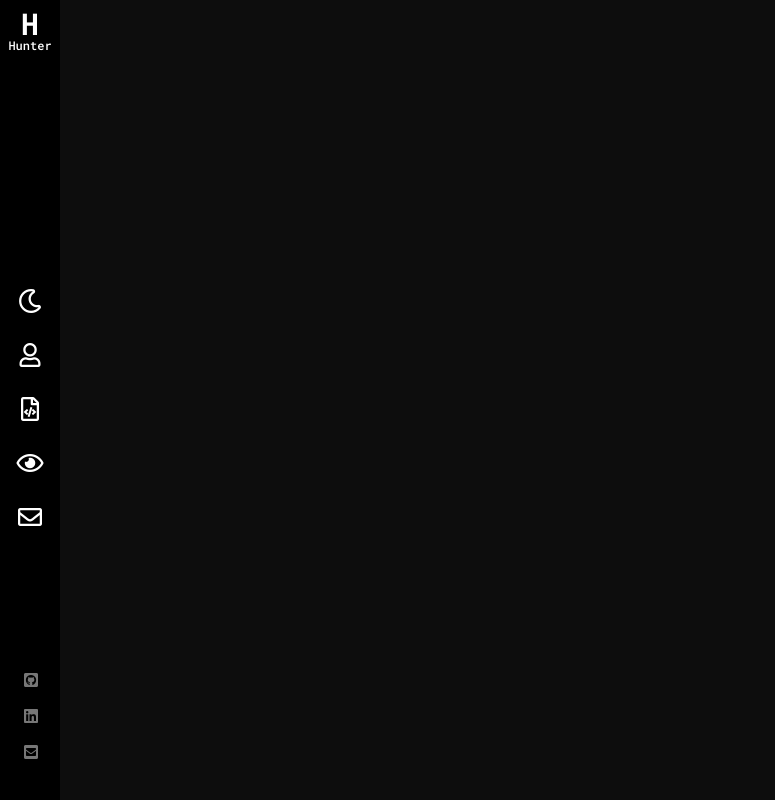
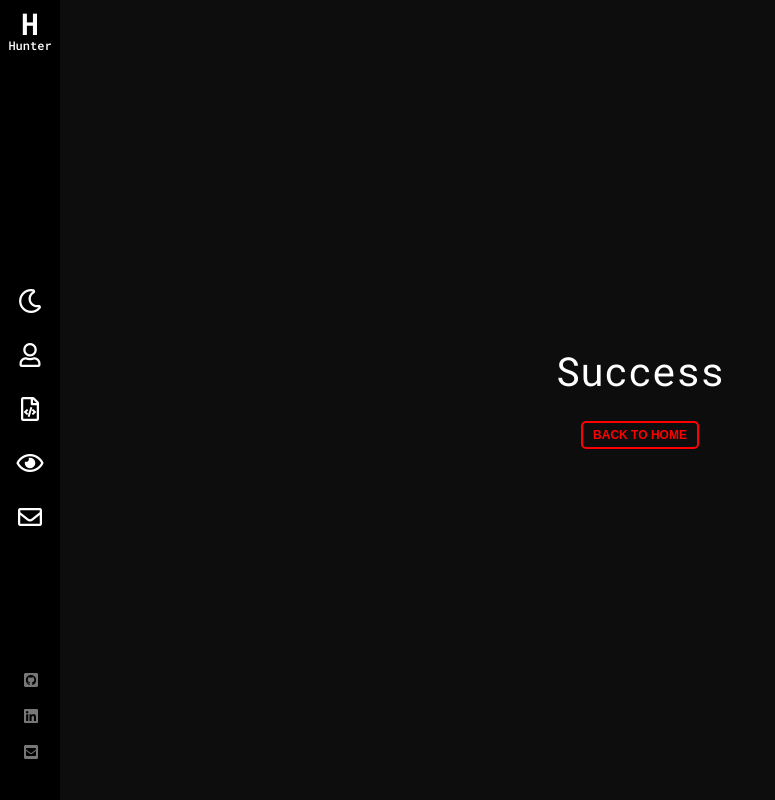
Before and after one commit to hunterluker/portfolio, a React (Create React App) app: page /success in a window 1280 px wide. Shown: the whole page, without its empty margins (0-775 px from the left). Built offline with nearby package versions, Linux system fonts and the light colour scheme.

Commit message:
add success view

```diff
--- a/src/Components/Contact/Contact.js
+++ b/src/Components/Contact/Contact.js
@@ -38,7 +38,12 @@ export default class Contact extends Component {
 
     await axios.post('/api/send', { message, name, email });
 
-    this.props.history.push('/');
+    this.setState({
+      name: '',
+      email: '',
+      message: ''
+    });
+    this.props.history.push('/success');
   };
 
   render() {
--- /dev/null
+++ b/src/Components/Success/Success.css
@@ -0,0 +1,55 @@
+.success-section {
+  display: flex;
+  flex-direction: column;
+  align-items: center;
+  justify-content: center;
+  height: 100vh;
+  width: 80%;
+  color: #fff;
+  animation: pageScale 0.8s;
+  overflow: hidden;
+  margin: 0 auto;
+}
+
+.success-section h1 {
+  font-size: 40px;
+  color: #fff;
+  margin-bottom: 10px;
+}
+
+.success-section p {
+  font-size: 12px;
+  text-align: center;
+}
+
+.success-btn {
+  margin-top: 20px;
+  background: transparent;
+  border: 2px solid red;
+  border-radius: 5px;
+  color: red;
+  font-size: 12px;
+  font-weight: 900;
+  padding: 5px 10px;
+  text-transform: uppercase;
+}
+
+.success-btn:hover {
+  background-color: #fd0808;
+  color: rgba(0, 0, 0, 0.95);
+  cursor: pointer;
+}
+
+.success-btn:active {
+  background-color: #fd0808;
+  color: rgba(0, 0, 0, 0.95);
+}
+
+@keyframes pageScale {
+  0% {
+    transform: scale(0.7);
+  }
+  100% {
+    transform: scale(1);
+  }
+}
--- /dev/null
+++ b/src/Components/Success/Success.js
@@ -0,0 +1,14 @@
+import React from 'react';
+import { Link } from 'react-router-dom';
+import './Success.css';
+
+export default function Success() {
+  return (
+    <div className="success-section">
+      <h1>Success</h1>
+      <Link to="/">
+        <button className="success-btn">Back To Home</button>
+      </Link>
+    </div>
+  );
+}
--- a/src/routes.js
+++ b/src/routes.js
@@ -7,9 +7,11 @@ import About from './Components/About/About';
 import Contact from './Components/Contact/Contact';
 import Portfolio from './Components/Portfolio/Portfolio';
 import Skills from './Components/Skills/Skills';
+import Success from './Components/Success/Success';
 
 export default (
   <Switch>
+    <Route path="/success" component={Success} />
     <Route path="/skills" component={Skills} />
     <Route path="/portfolio" component={Portfolio} />
     <Route path="/contact" component={Contact} />
```
Also changed, not shown: 1 other file (tests, documents, lock files or other folders).
